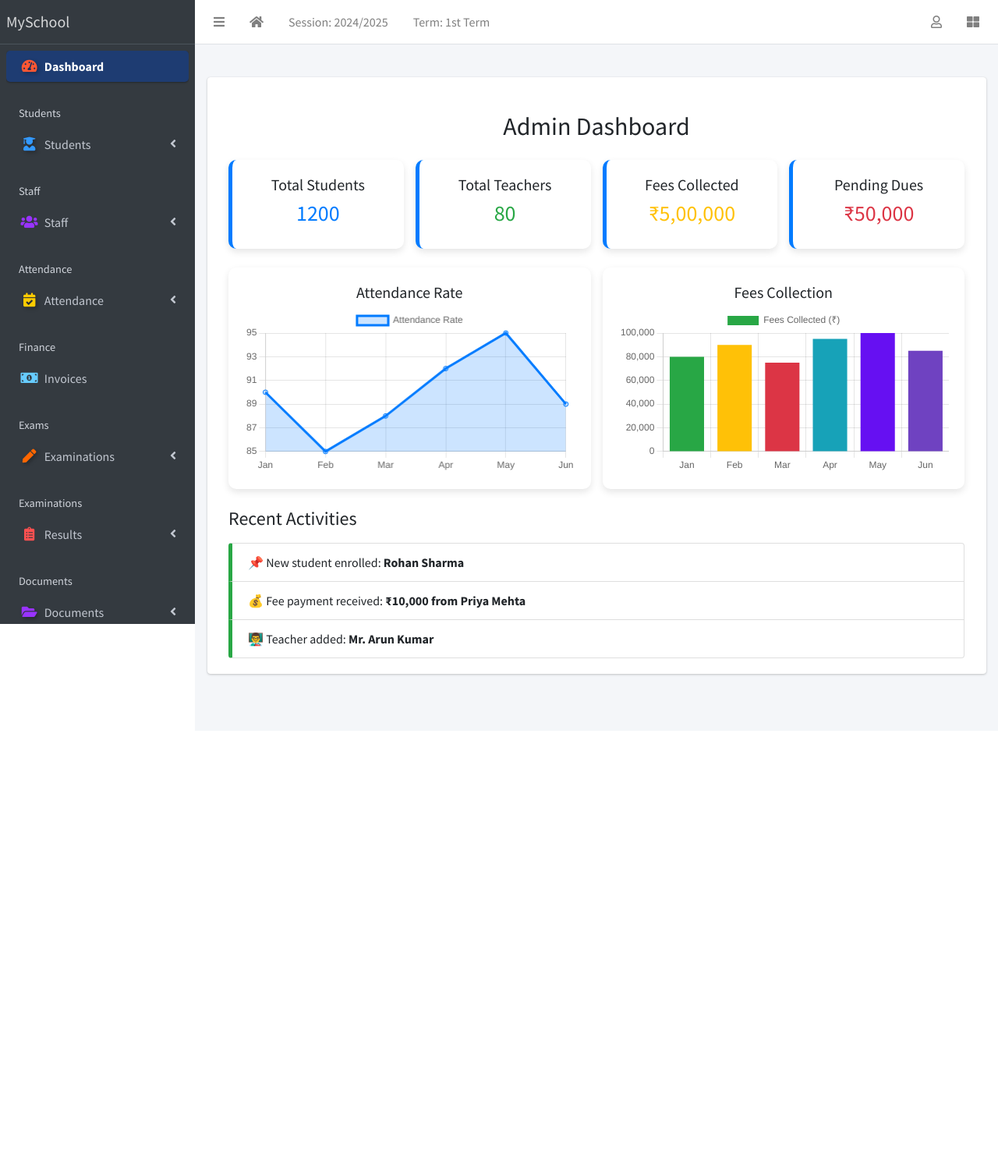
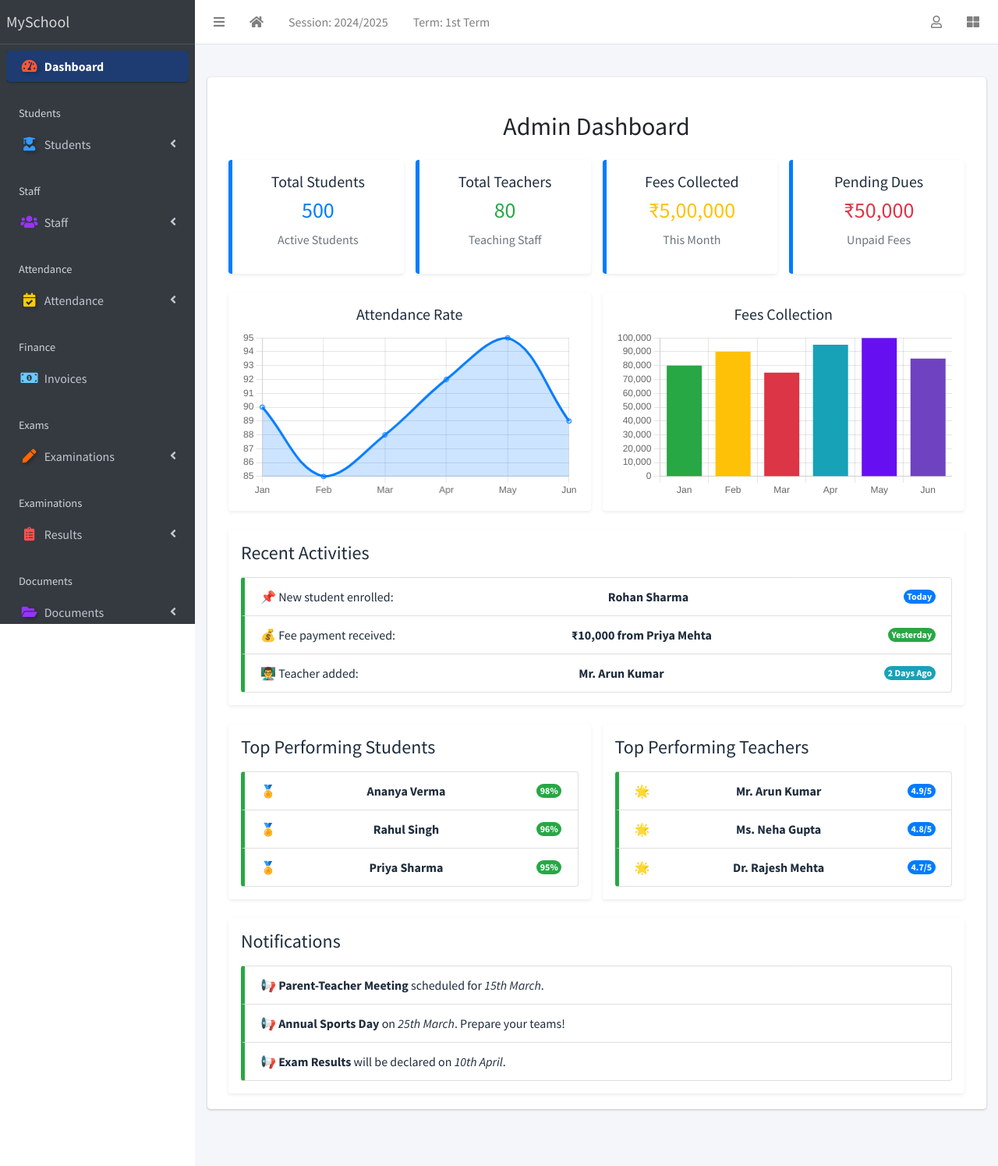
Before and after one commit to AmanKtyr/Django-School-Management-System, a Django app: page / in a window 1280 px wide. Shown: the whole page at 78% size. Before the commit the page ends 867 px from the top, so only its background shows below. Run offline with Django 3.2, Linux system fonts and the light colour scheme; a user stored in the database is signed in; data comes from the database, SQL or seed files in the repository; both versions use the stored data as it was after the commit; data that the repository does not hold is empty; some libraries are stand-ins or nearby versions.

Commit message:
Update dashboard

```diff
--- a/SMS/apps/NonTeachingStaffs/models.py
+++ b/SMS/apps/NonTeachingStaffs/models.py
@@ -31,7 +31,7 @@ class NonTeachingStaff(models.Model):
     others = models.TextField(blank=True)
 
     def __str__(self):
-        return f"{self.surname} {self.firstname} "
+        return f"{self.fullname} "
 
     def get_absolute_url(self):
         return reverse("non-teaching-staffs-detail", kwargs={"pk": self.pk})
--- a/SMS/apps/NonTeachingStaffs/templates/non-teaching-staffs/non-teaching-staffs_form.html
+++ b/SMS/apps/NonTeachingStaffs/templates/non-teaching-staffs/non-teaching-staffs_form.html
@@ -24,7 +24,7 @@
   {% if object %}
     Update {{ object.fullname }}
   {% else %}
-    Add new student
+    Add New Staff
   {% endif %}
 
 {% endblock title %}
--- a/SMS/templates/index.html
+++ b/SMS/templates/index.html
@@ -1,5 +1,4 @@
 {% extends 'base.html' %}
-
 
 {% block content %}
 <div class="container mt-4">
@@ -7,27 +6,31 @@
   <div class="row g-4">
       <!-- Dashboard Cards -->
       <div class="col-md-3">
-          <div class="dashboard-card text-center">
+          <div class="dashboard-card text-center shadow-sm p-3 bg-white rounded">
               <h5>Total Students</h5>
-              <h3 class="text-primary">1200</h3>
+              <h3 class="text-primary">500</h3>
+              <p class="text-muted">Active Students</p>
           </div>
       </div>
       <div class="col-md-3">
-          <div class="dashboard-card text-center">
+          <div class="dashboard-card text-center shadow-sm p-3 bg-white rounded">
               <h5>Total Teachers</h5>
               <h3 class="text-success">80</h3>
+              <p class="text-muted">Teaching Staff</p>
           </div>
       </div>
       <div class="col-md-3">
-          <div class="dashboard-card text-center">
+          <div class="dashboard-card text-center shadow-sm p-3 bg-white rounded">
               <h5>Fees Collected</h5>
               <h3 class="text-warning">₹5,00,000</h3>
+              <p class="text-muted">This Month</p>
           </div>
       </div>
       <div class="col-md-3">
-          <div class="dashboard-card text-center">
+          <div class="dashboard-card text-center shadow-sm p-3 bg-white rounded">
               <h5>Pending Dues</h5>
               <h3 class="text-danger">₹50,000</h3>
+              <p class="text-muted">Unpaid Fees</p>
           </div>
       </div>
   </div>
@@ -35,13 +38,13 @@
   <!-- Charts Section -->
   <div class="row mt-4 g-4">
       <div class="col-md-6">
-          <div class="chart-container">
+          <div class="chart-container shadow-sm p-3 bg-white rounded">
               <h5 class="text-center">Attendance Rate</h5>
               <canvas id="attendanceChart"></canvas>
           </div>
       </div>
       <div class="col-md-6">
-          <div class="chart-container">
+          <div class="chart-container shadow-sm p-3 bg-white rounded">
               <h5 class="text-center">Fees Collection</h5>
               <canvas id="feesChart"></canvas>
           </div>
@@ -51,16 +54,88 @@
   <!-- Recent Activities -->
   <div class="row mt-4">
       <div class="col-md-12">
-          <h4 class="mb-3">Recent Activities</h4>
-          <ul class="list-group">
-              <li class="list-group-item">📌 New student enrolled: <strong>Rohan Sharma</strong></li>
-              <li class="list-group-item">💰 Fee payment received: <strong>₹10,000 from Priya Mehta</strong></li>
-              <li class="list-group-item">👨‍🏫 Teacher added: <strong>Mr. Arun Kumar</strong></li>
-          </ul>
+          <div class="recent-activities shadow-sm p-3 bg-white rounded">
+              <h4 class="mb-3">Recent Activities</h4>
+              <ul class="list-group">
+                  <li class="list-group-item d-flex justify-content-between align-items-center">
+                      📌 New student enrolled: <strong>Rohan Sharma</strong>
+                      <span class="badge bg-primary rounded-pill">Today</span>
+                  </li>
+                  <li class="list-group-item d-flex justify-content-between align-items-center">
+                      💰 Fee payment received: <strong>₹10,000 from Priya Mehta</strong>
+                      <span class="badge bg-success rounded-pill">Yesterday</span>
+                  </li>
+                  <li class="list-group-item d-flex justify-content-between align-items-center">
+                      👨‍🏫 Teacher added: <strong>Mr. Arun Kumar</strong>
+                      <span class="badge bg-info rounded-pill">2 Days Ago</span>
+                  </li>
+              </ul>
+          </div>
+      </div>
+  </div>
+
+  <!-- Top Performers Section -->
+  <div class="row mt-4">
+      <div class="col-md-6">
+          <div class="top-performers shadow-sm p-3 bg-white rounded">
+              <h4 class="mb-3">Top Performing Students</h4>
+              <ul class="list-group">
+                  <li class="list-group-item d-flex justify-content-between align-items-center">
+                      🏅 <strong>Ananya Verma</strong>
+                      <span class="badge bg-success rounded-pill">98%</span>
+                  </li>
+                  <li class="list-group-item d-flex justify-content-between align-items-center">
+                      🏅 <strong>Rahul Singh</strong>
+                      <span class="badge bg-success rounded-pill">96%</span>
+                  </li>
+                  <li class="list-group-item d-flex justify-content-between align-items-center">
+                      🏅 <strong>Priya Sharma</strong>
+                      <span class="badge bg-success rounded-pill">95%</span>
+                  </li>
+              </ul>
+          </div>
+      </div>
+      <div class="col-md-6">
+          <div class="top-performers shadow-sm p-3 bg-white rounded">
+              <h4 class="mb-3">Top Performing Teachers</h4>
+              <ul class="list-group">
+                  <li class="list-group-item d-flex justify-content-between align-items-center">
+                      🌟 <strong>Mr. Arun Kumar</strong>
+                      <span class="badge bg-primary rounded-pill">4.9/5</span>
+                  </li>
+                  <li class="list-group-item d-flex justify-content-between align-items-center">
+                      🌟 <strong>Ms. Neha Gupta</strong>
+                      <span class="badge bg-primary rounded-pill">4.8/5</span>
+                  </li>
+                  <li class="list-group-item d-flex justify-content-between align-items-center">
+                      🌟 <strong>Dr. Rajesh Mehta</strong>
+                      <span class="badge bg-primary rounded-pill">4.7/5</span>
+                  </li>
+              </ul>
+          </div>
+      </div>
+  </div>
+
+  <!-- Notifications Section -->
+  <div class="row mt-4">
+      <div class="col-md-12">
+          <div class="notifications shadow-sm p-3 bg-white rounded">
+              <h4 class="mb-3">Notifications</h4>
+              <ul class="list-group">
+                  <li class="list-group-item">
+                      📢 <strong>Parent-Teacher Meeting</strong> scheduled for <em>15th March</em>.
+                  </li>
+                  <li class="list-group-item">
+                      📢 <strong>Annual Sports Day</strong> on <em>25th March</em>. Prepare your teams!
+                  </li>
+                  <li class="list-group-item">
+                      📢 <strong>Exam Results</strong> will be declared on <em>10th April</em>.
+                  </li>
+              </ul>
+          </div>
       </div>
   </div>
 </div>
-
 
 <script>
   document.addEventListener("DOMContentLoaded", function () {
@@ -75,8 +150,14 @@
                   data: [90, 85, 88, 92, 95, 89],
                   borderColor: '#007bff',
                   backgroundColor: 'rgba(0,123,255,0.2)',
-                  fill: true
+                  fill: true,
+                  tension: 0.4
               }]
+          },
+          options: {
+              plugins: {
+                  legend: { display: false }
+              }
           }
       });
 
@@ -91,6 +172,11 @@
                   data: [80000, 90000, 75000, 95000, 100000, 85000],
                   backgroundColor: ['#28a745', '#ffc107', '#dc3545', '#17a2b8', '#6610f2', '#6f42c1']
               }]
+          },
+          options: {
+              plugins: {
+                  legend: { display: false }
+              }
           }
       });
   });
```
Also changed, not shown: SMS/apps/attendance/templates/attendance/Staff_attendance_list.html (added, +27 -0 lines), SMS/apps/attendance/templates/attendance/attendance_list.html (+21 -27 lines), SMS/apps/attendance/migrations/0003_delete_studentattendance.py (added), SMS/apps/attendance/migrations/0004_studentattendance.py (added), SMS/apps/attendance/migrations/0005_staffattendance.py (added), SMS/db.sqlite3, 1 other file.
